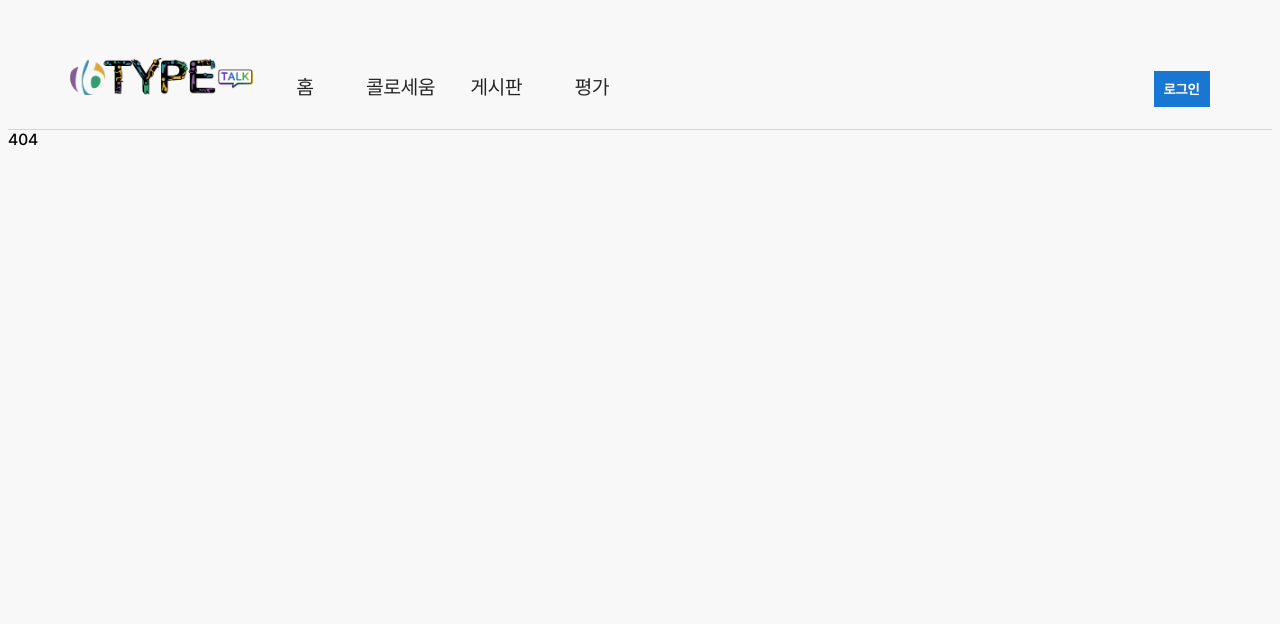
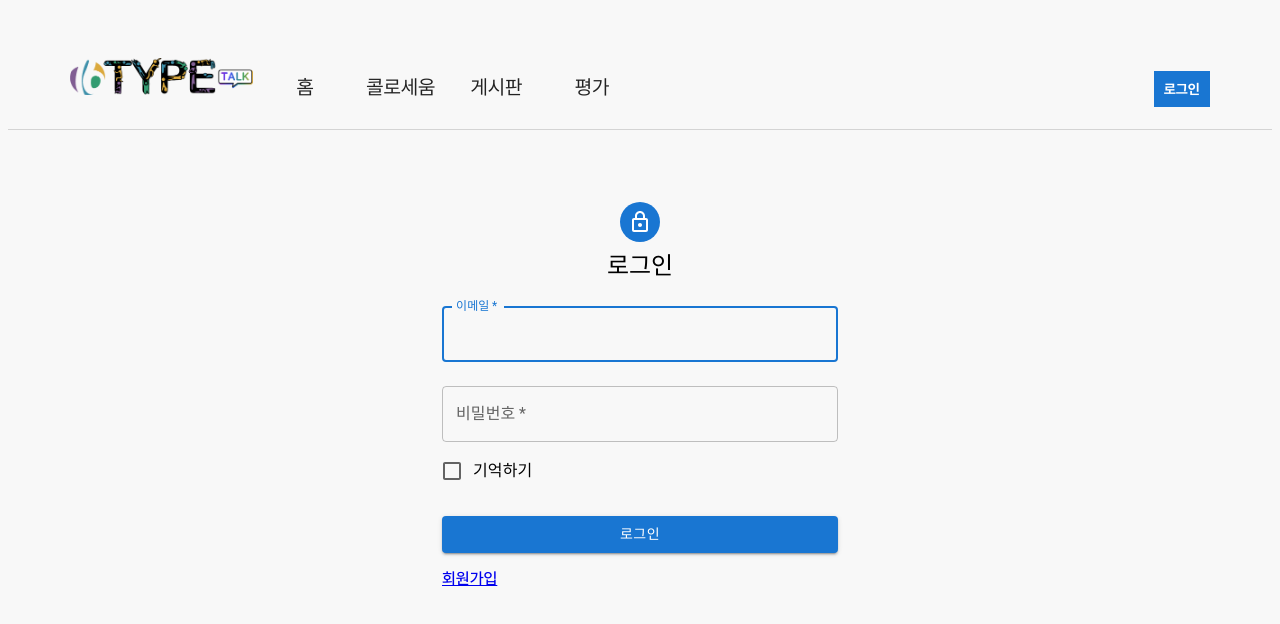
Before and after one commit to AgongKim/type16Web, a React (Create React App) app: page /SignIn in a window 1280 px wide. Before the commit this address had no page. Shown: the top 624 px of the page. Built offline with nearby package versions, Linux system fonts and the light colour scheme; no server answers.

Commit message:
fix : api, 로그인 페이지 수정

```diff
--- a/package.json
+++ b/package.json
@@ -19,6 +19,7 @@
     "@visx/text": "^3.3.0",
     "@visx/wordcloud": "^3.3.0",
     "axios": "^1.4.0",
+    "cross-env": "^7.0.3",
     "react": "^18.2.0",
     "react-dom": "^18.2.0",
     "react-router-dom": "^6.14.2",
--- a/src/apis/api.ts
+++ b/src/apis/api.ts
@@ -1,7 +1,6 @@
-import { REACT_APP_API_HOST } from '@env';
 import axios, {AxiosInstance} from "axios";
 
-export const API_HOST = REACT_APP_API_HOST
+export const API_HOST = process.env.REACT_APP_API_HOST
 
 interface ExtendedAxiosInstance extends AxiosInstance {
     getAPIHost?: () => string;
--- a/src/index.tsx
+++ b/src/index.tsx
@@ -1,4 +1,4 @@
-import React from 'react';
+import React, {useState} from 'react';
 import ReactDOM from 'react-dom/client';
 import { BrowserRouter,Route,Routes } from 'react-router-dom';
 import reportWebVitals from './reportWebVitals';
@@ -7,6 +7,7 @@ import './base.css';
 import Header from './components/Header';
 import HomeContent from './pages/Home';
 import AboutContent from './pages/About';
+import SignIn from "./pages/SignIn";
 
 
 const root = ReactDOM.createRoot(
@@ -15,10 +16,11 @@ const root = ReactDOM.createRoot(
 root.render(
   <React.StrictMode>
     <BrowserRouter>
-    <Header>헤더헤더헤더</Header>
+    <Header/>
       <div className='body-wrapper'>
           <Routes>
             <Route path="/" element={<HomeContent/>}></Route>
+            <Route path="/SignIn" element={<SignIn/>}></Route>
             <Route path="/about/:mbti/" element={<AboutContent/>}></Route>
             {/* 상단에 위치하는 라우트들의 규칙을 모두 확인, 일치하는 라우트가 없는경우 처리 */}
             <Route path="*" element={<div>404</div>}></Route>
--- a/src/pages/SignIn.tsx
+++ b/src/pages/SignIn.tsx
@@ -34,9 +34,6 @@ export function SignIn(props:any) {
        // Cookies.set('token', token, { expires: 7 }); // 쿠키의 유효기간을 설정하여 토큰을 저장합니다.
     };
 
-    useEffect(function (){
-        props.setLoginPageInfo(true);
-    })
     const handleSubmit = (event:any) => {
         event.preventDefault();
         const data = new FormData(event.currentTarget);
@@ -49,7 +46,12 @@ export function SignIn(props:any) {
     // 로그인 요청하기 function
     const signInRequest = async () => {
         try{
-            const {data} = await api.get('/user');
+            const {data} = await api.get('/token/', {
+                params: {
+                    username: '',
+                    password: '',
+                }
+            });
             console.log("-> data", data);
         }catch (e:any) {
             alert(e.message);
@@ -59,7 +61,6 @@ export function SignIn(props:any) {
     return (
         <ThemeProvider theme={theme}>
             <Container component="main" maxWidth="xs">
-                <CssBaseline />
                 <Box
                     sx={{
                         marginTop: 8,
@@ -106,7 +107,7 @@ export function SignIn(props:any) {
                             type="submit"
                             fullWidth
                             variant="contained"
-                            onClick={signInRequest}
+                            //onClick={signInRequest}
                             sx={{ mt: 3, mb: 2 }}
                         >
                             로그인
```
Also changed, not shown: 1 other file (tests, documents, lock files or other folders).
